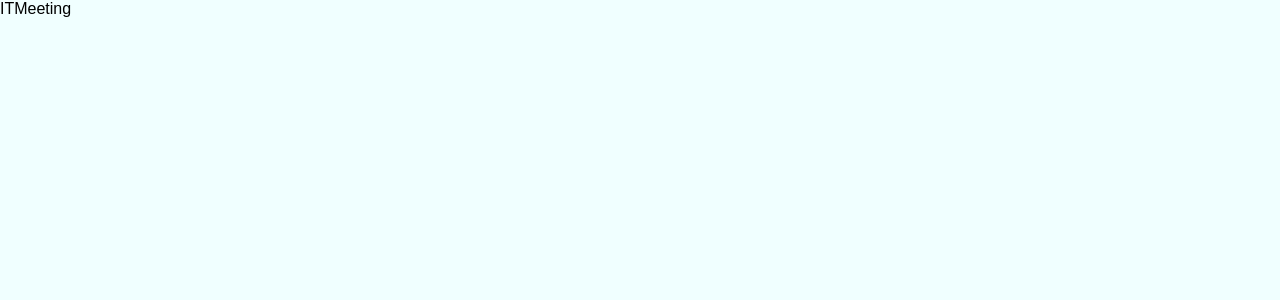
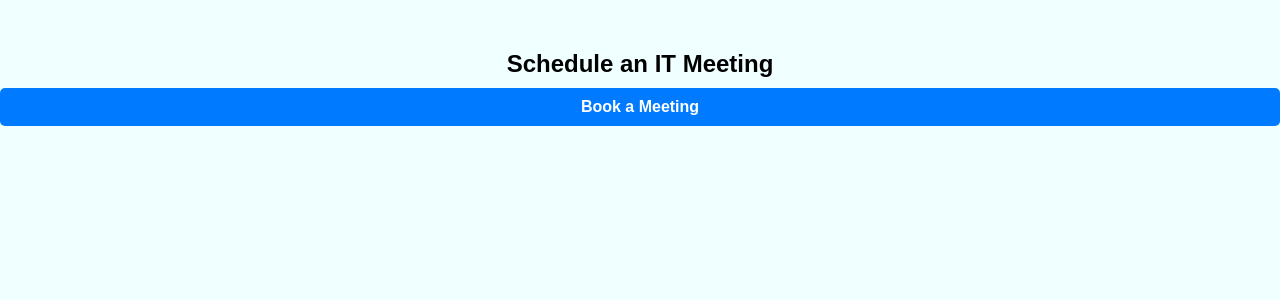
Before and after one commit to DevintthHaran/SDGP, a React (Create React App) app in the folder Frontend/sdgp-project/: page /it-meeting in a window 1280 px wide. Shown: the top 300 px of the page. Built offline with nearby package versions, Linux system fonts and the light colour scheme.

Commit message:
Made Dollar currency to LKR

```diff
--- a/Frontend/sdgp-project/src/components/Cart.jsx
+++ b/Frontend/sdgp-project/src/components/Cart.jsx
@@ -16,7 +16,7 @@ const Cart = ({ cartItems, removeFromCart, updateQuantity, cartOpen, toggleCart,
               <img src={item.image} alt={item.name} className="cart-img" />
               <div className="detail-box">
                 <div className="cart-product-title">{item.name}</div>
-                <div className="cart-price">${item.price.toFixed(2)}</div>
+                <div className="cart-price">LKR {item.price.toFixed(2)}</div>
                 <input
                   type="number"
                   value={item.quantity}
@@ -34,7 +34,7 @@ const Cart = ({ cartItems, removeFromCart, updateQuantity, cartOpen, toggleCart,
       </div>
       <div className="total">
         <div className="total-display">Total</div>
-        <div className="total-price">${calculateTotal().toFixed(2)}</div>
+        <div className="total-price">LKR {calculateTotal().toFixed(2)}</div>
       </div>
       <button type="button" className="buy-now" onClick={buyNow}>
         Buy Now
--- a/Frontend/sdgp-project/src/components/Product.jsx
+++ b/Frontend/sdgp-project/src/components/Product.jsx
@@ -44,7 +44,7 @@ const Product = ({ product, addToCart }) => {
         </AccordionDetails>
       </Accordion>
 
-      <h5 className="itemPrice">LKR{product.price.toFixed(2)}</h5>
+      <h5 className="itemPrice">LKR {product.price.toFixed(2)}</h5>
       <button className="addcart" onClick={() => addToCart(product)}>
         Add to cart
       </button>
--- a/Frontend/sdgp-project/src/pages/ITMeeting.jsx
+++ b/Frontend/sdgp-project/src/pages/ITMeeting.jsx
@@ -1,9 +1,45 @@
-import React from 'react'
+import React, { useEffect } from 'react';
 
 const ITMeeting = () => {
+  const redirectToGoogleBooking = () => {
+    // Save a flag to indicate the user is about to leave for booking
+    localStorage.setItem('isBooking', 'true');
+    // Replace this URL with your actual Google Calendar booking page URL
+    const googleBookingLink = "";
+    window.open(googleBookingLink, "_blank");
+  };
+
+  // Check if the booking flag is set when the component mounts
+  useEffect(() => {
+    const isBooking = localStorage.getItem('isBooking');
+
+    if (isBooking) {
+      // Show success message if the user was in the booking flow
+      //alert("Successful booking!");
+      // Remove the flag after showing the alert
+      localStorage.removeItem('isBooking');
+    }
+  }, []);
+
   return (
-    <div>ITMeeting</div>
-  )
-}
+    <div style={{ textAlign: 'center', marginTop: '50px' }}>
+      <h2>Schedule an IT Meeting</h2>
+      <button onClick={redirectToGoogleBooking} style={buttonStyle}>
+        Book a Meeting
+      </button>
+    </div>
+  );
+};
 
-export default ITMeeting
+// Optional: Inline style for the button
+const buttonStyle = {
+  backgroundColor: '#007BFF',
+  color: '#fff',
+  padding: '10px 20px',
+  fontSize: '16px',
+  border: 'none',
+  borderRadius: '5px',
+  cursor: 'pointer',
+};
+
+export default ITMeeting;
```
